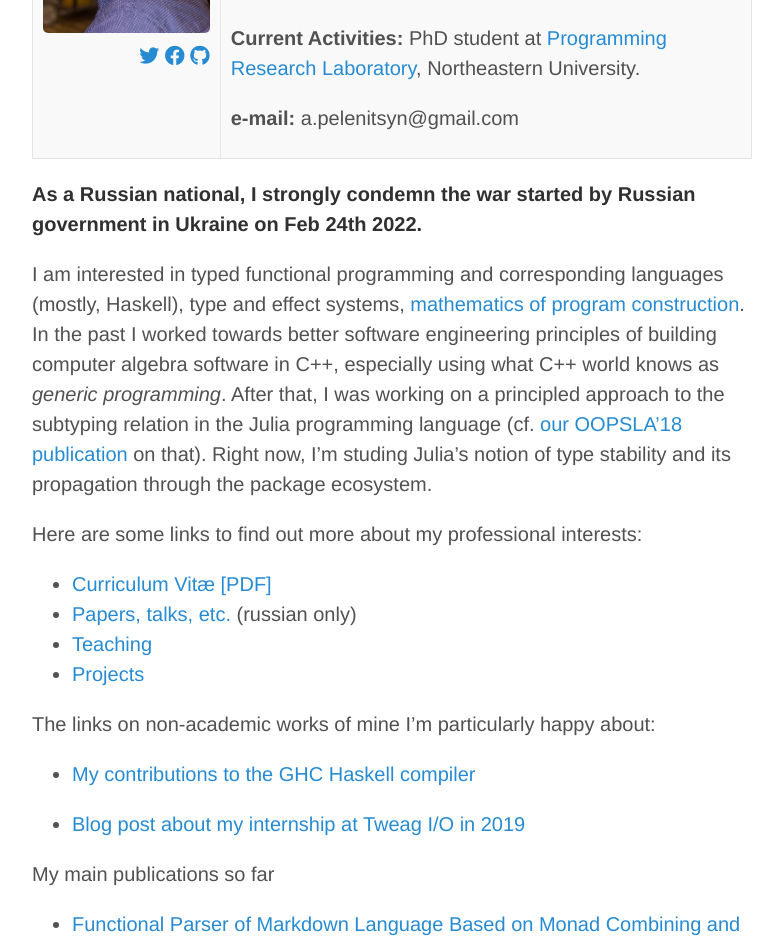
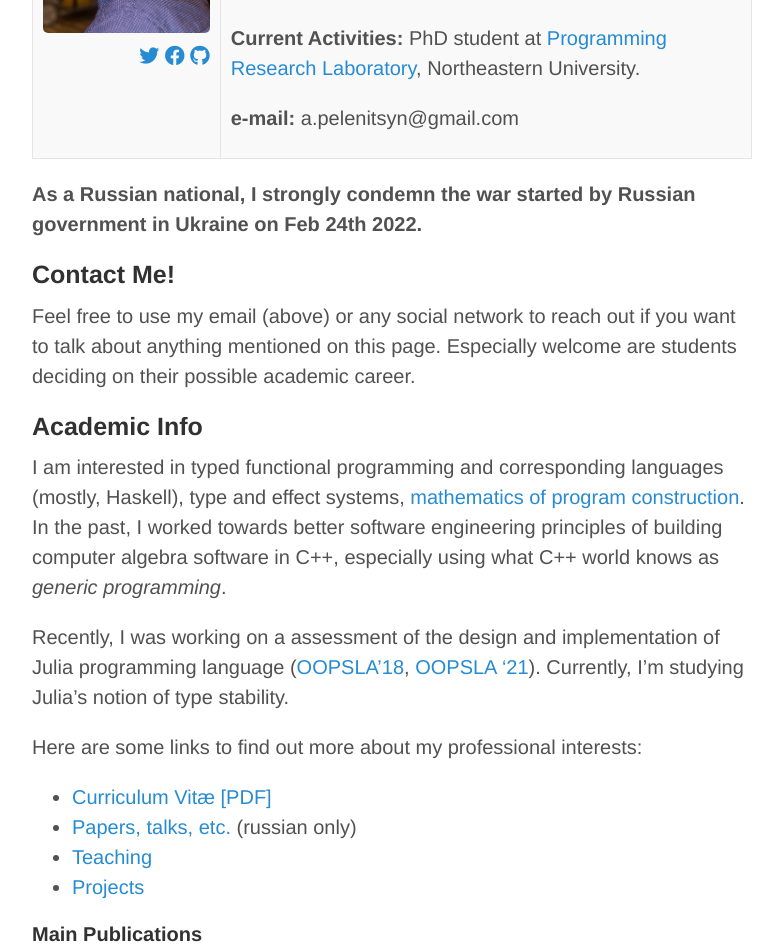
Before and after one commit to ulysses4ever/ulysses.mmcs.sfedu.ru, a Jekyll site: the page built from index-en.html, in a window 1280 px wide and 1400 px high, scrolled down 344 px. Shown: the top 944 px of the window, without its empty margins (248-1031 px from the left). Built offline with Jekyll 4.4.1, drawn with Linux system fonts in a browser that asks for light colours; nearby versions of some CDN libraries; some of the changed text lies outside the part shown.

Commit message:
modularize and update index

```diff
--- /dev/null
+++ b/_includes/index-academic-en.md
@@ -0,0 +1,23 @@
+### Academic Info
+
+I am interested in typed functional programming and corresponding languages (mostly, Haskell),
+type and effect systems, [mathematics of program construction][1]. In the past, I worked
+towards better software engineering principles of building computer algebra software in C++,
+especially using what C++ world knows as _generic programming_.
+
+Recently, I was working
+on a assessment of the design and implementation of Julia programming language
+([OOPSLA'18][2], [OOPSLA '21][oopsla21]). Currently, I'm studying Julia's
+notion of type stability.
+
+Here are some links to find out more about my professional interests:
+
+*   [Curriculum Vitæ \[PDF\]](cv.pdf)
+*   [Papers, talks, etc.](papers.html) (russian only)
+*   [Teaching](teaching.en.html)
+*   [Projects](projects.en.html)
+
+[1]: https://patternsinfp.wordpress.com/2010/09/18/story-so-far/
+[2]: https://www.di.ens.fr/~zappa/projects/lambdajulia/
+[rai]: https://www.relational.ai/
+[oopsla21]: Projects/stability
--- /dev/null
+++ b/_includes/index-contact.md
@@ -0,0 +1,5 @@
+### Contact Me!
+
+Feel free to use my email (above) or any social network to reach out if you want to talk
+about anything mentioned on this page. Especially welcome are students deciding on their
+possible academic career.
--- a/_includes/main-pubs-en.md
+++ b/_includes/index-main-pubs-en.md
@@ -1,4 +1,6 @@
-My main publications so far
+#### Main Publications
+
+* [Type Stability in Julia: Avoiding Performance Pathologies in JIT Compilation][stability] (OOPSLA '21)
 
 *   [Functional Parser of Markdown Language Based on Monad Combining and Monoidal Source Stream Representation][1] (with [G.Lukyanov][Gosha]), TMPA-2017, [doi: 10.1007/978-3-319-71734-0_8][1doi]
 
--- /dev/null
+++ b/_includes/index-pl-en.md
@@ -0,0 +1,12 @@
+### Programming Languages and IT
+
+I'm interested in programming languages and related technologies as they pertain to
+software and systems development, e.g. Haskell ecosystem, Nix and NixOS, (Doom) Emacs and
+modal editing (in the spirit of `vi`), Linux and Open Source Software, verified software
+and interactive theorem provers (especially, `Coq` and `Agda`). Check out:
+
+* [My contributions to the GHC Haskell compiler][3]
+* [Blog post about my internship at Tweag I/O in 2019][4]
+
+[3]: https://github.com/ghc/ghc/search?o=desc&q=author%3Aulysses4ever&s=committer-date&type=Commits
+[4]: https://www.tweag.io/blog/2019-09-25-bazel-ghc-persistent-worker-internship/
--- a/_includes/index-text-en.md
+++ /dev/null
@@ -1,30 +0,0 @@
-**As a Russian national, I strongly condemn the war started by Russian government in
-Ukraine on Feb 24th 2022.**
-
-
-I am interested in typed functional programming and corresponding languages (mostly, Haskell),
-type and effect systems, [mathematics of program construction][1]. In the past I worked
-towards better software engineering principles of building computer algebra software in C++,
-especially using what C++ world knows as _generic programming_. After that, I was working
-on a principled approach to the subtyping relation in the Julia programming language
-(cf. [our OOPSLA'18 publication][2] on that). Right now, I'm studing Julia's
-notion of type stability and its propagation through the package ecosystem.
-
-Here are some links to find out more about my professional interests:
-
-*   [Curriculum Vitæ \[PDF\]](cv.pdf)
-*   [Papers, talks, etc.](papers.html) (russian only)
-*   [Teaching](teaching.en.html)
-*   [Projects](projects.en.html)
-
-The links on non-academic works of mine I'm particularly happy about:
-
-* [My contributions to the GHC Haskell compiler][3]
-
-* [Blog post about my internship at Tweag I/O in 2019][4]
-
-[1]: https://patternsinfp.wordpress.com/2010/09/18/story-so-far/
-[2]: https://www.di.ens.fr/~zappa/projects/lambdajulia/
-[3]: https://github.com/ghc/ghc/search?o=desc&q=author%3Aulysses4ever&s=committer-date&type=Commits
-[4]: https://www.tweag.io/blog/2019-09-25-bazel-ghc-persistent-worker-internship/
-[rai]: https://www.relational.ai/
--- a/index-en.html
+++ b/index-en.html
@@ -31,8 +31,18 @@ permalink: index.html
 		<p><b>e-mail:</b> a.pelenitsyn&#8203;@&#8203;gmail.com
 	</td>
 </table>
-{% capture text %}{% include index-text-en.md %}{% endcapture %}
+
+<b>As a Russian national, I strongly condemn the war started by Russian government in
+Ukraine on Feb 24th 2022.</b>
+
+{% capture text %}{% include index-contact.md %}{% endcapture %}
 {{ text | markdownify }}
 
-{% capture pubs %}{% include main-pubs-en.md %}{% endcapture %}
+{% capture text %}{% include index-academic-en.md %}{% endcapture %}
+{{ text | markdownify }}
+
+{% capture pubs %}{% include index-main-pubs-en.md %}{% endcapture %}
 {{ pubs | markdownify }}
+
+{% capture pubs %}{% include index-pl-en.md %}{% endcapture %}
+{{ pubs | markdownify }}
```
Also changed, not shown: other parts of _includes/index-main-pubs-en.md (+1 -0 lines), 1 other file.
